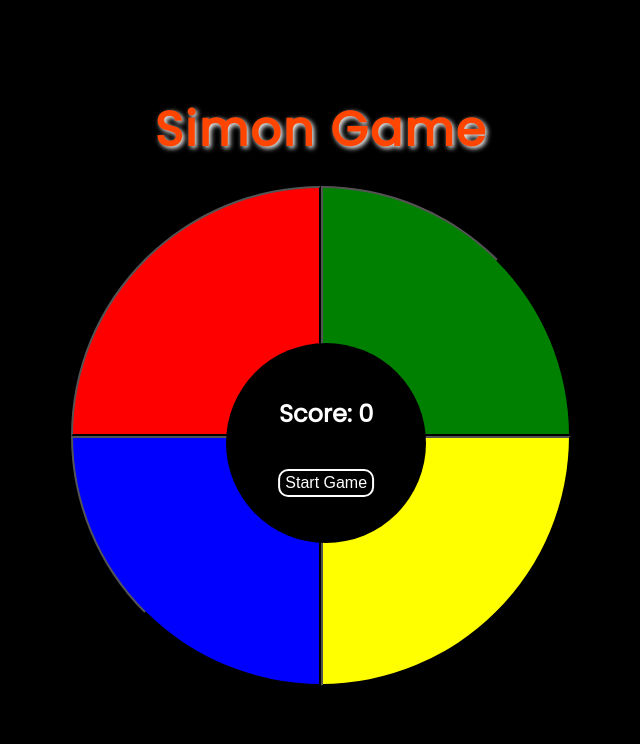
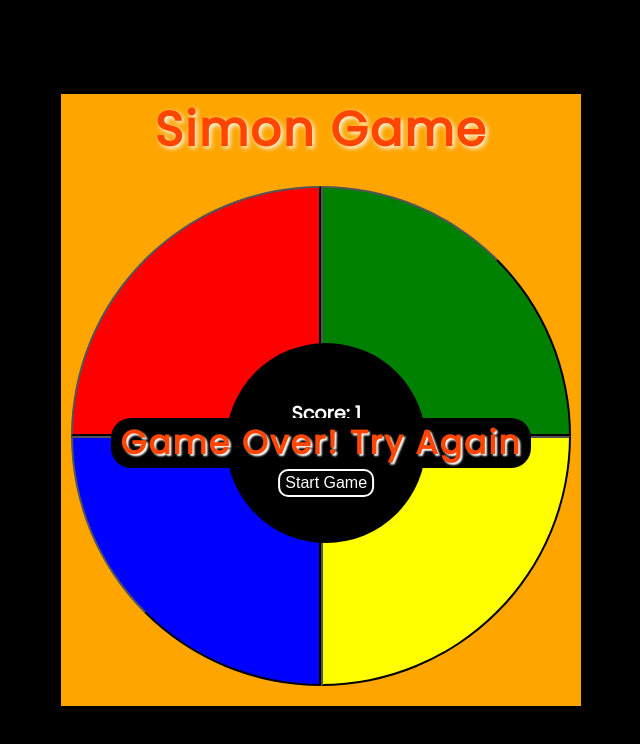
Before and after one commit to ronaldpannel/Simon-Game, a plain HTML site: page index.html in a window 1280 px wide. Both pictures are taken after a click on the button 765 px from the left and 311 px from the top of the page. Shown: the whole page, without its empty margins (319-959 px from the left). Drawn offline with Linux system fonts and the light colour scheme.

Commit message:
Add files via upload

```diff
--- a/index.html
+++ b/index.html
@@ -14,13 +14,16 @@
     <link rel="stylesheet" href="styles.css" />
   </head>
   <body>
-    <!-- <e -->
 
     <div class="container" id="container">
       <h1 class="title">Simon Game</h1>
 
+      <div class="gameOver" id="gameOver">
+        <h2>Game Over! Try Again</h2>
+      </div>
+
       <div class="center">
-        <h3 class="score">Score: <span id="scoreValue">0</span></h3>
+        <h3 class="score">Score: <span id="scoreValue">1</span></h3>
         <button class="startBtn" id="startBtn">Start Game</button>
       </div>
       <div class="btnContainer">
--- a/index.js
+++ b/index.js
@@ -1,4 +1,6 @@
 const container = document.getElementById("container");
+const score = document.getElementById("scoreValue");
+const gameOverDisplay = document.getElementById("gameOver");
 
 const redBtn = document.getElementById("red");
 const blueBtn = document.getElementById("blue");
@@ -8,7 +10,7 @@ const buttons = document.querySelectorAll(".btn");
 const startBtn = document.getElementById("startBtn");
 
 const redAudio = document.getElementById("redAudio");
-const blueBtnAudio = document.getElementById("blueAudio");
+const blueAudio = document.getElementById("blueAudio");
 const greenAudio = document.getElementById("greenAudio");
 const yellowAudio = document.getElementById("yellowAudio");
 const wrongAudio = document.getElementById("wrongAudio");
@@ -37,6 +39,7 @@ function playSimonSequence() {
 
 function highlightButton(color) {
   const button = document.getElementById(color);
+  playSound(color);
   if (button) {
     button.classList.add("active");
     setTimeout(() => {
@@ -48,8 +51,8 @@ function highlightButton(color) {
 function handleButtonClick(color) {
   userSequence.push(color);
   highlightButton(color);
-  if(highlightButton(color) === 'red'){
-    redAudio.play()
+  if (highlightButton(color) === "red") {
+    redAudio.play();
   }
 
   const isEqual = userSequence.every(
@@ -58,14 +61,17 @@ function handleButtonClick(color) {
   if (isEqual) {
     if (userSequence.length === round) {
       round++;
+      score.innerText = round;
       simonSequence.push(generateRandomColor());
       setTimeout(() => {
         playSimonSequence();
       }, 3000);
     }
   } else {
+    container.style.backgroundColor = "orange";
     wrongAudio.play();
     console.log("Game Over");
+    gameOverDisplay.classList.add("gameOverActive");
     resetGame();
   }
 }
@@ -74,8 +80,8 @@ function startGame() {
   simonSequence.push(generateRandomColor());
   playSimonSequence();
 }
- console.log("simon", simonSequence);
- console.log("user", userSequence);
+console.log("simon", simonSequence);
+console.log("user", userSequence);
 
 function resetGame() {
   simonSequence = [];
@@ -83,9 +89,23 @@ function resetGame() {
   round = 1;
   startGame();
 }
-startGame()
+
+function playSound(color) {
+  if (color === "red") {
+    redAudio.play();
+  }
+  if (color === "green") {
+    greenAudio.play();
+  }
+  if (color === "blue") {
+    blueAudio.play();
+  }
+  if (color === "yellow") {
+    yellowAudio.play();
+  }
+}
+startGame();
 
 startBtn.addEventListener("click", (e) => {
-  location.reload()
-;
+  location.reload();
 });
--- a/styles.css
+++ b/styles.css
@@ -6,6 +6,7 @@
 body {
   background-color: black;
   font-family: "Poppins", sans-serif;
+  overflow: none;
 }
 .container {
   width: 100%;
@@ -17,6 +18,21 @@ body {
   flex-direction: column;
   align-items: center;
   max-width: 520px;
+  overflow: none;
+}
+.gameOver {
+  display: none;
+  background-color: black;
+  padding: 0 10px;
+  border-radius: 20px;
+  position: absolute;
+  top: 53%;
+  color: orangered;
+  font-size: 22px;
+  letter-spacing: 2px;
+  font-weight: bold;
+  text-shadow: 2px 2px 2px white;
+  z-index: 50;
 }
 .title {
   color: orangered;
@@ -31,7 +47,7 @@ body {
   left: 50%;
   transform: translate(-50%, -50%);
   color: white;
-  font-size: 1.5rem;
+  font-size: 1.2rem;
   z-index: 20;
 }
 .startBtn {
@@ -62,6 +78,7 @@ body {
   flex-direction: column;
   align-items: center;
   justify-content: center;
+  overflow: none;
 }
 .btnDivs {
   display: flex;
@@ -72,21 +89,21 @@ body {
   width: 250px;
   border-top-left-radius: 100%;
   outline: none;
-   cursor: pointer;
+  cursor: pointer;
 }
 .greenBtn {
   background-color: green;
   height: 250px;
   width: 250px;
   border-top-right-radius: 100%;
-   cursor: pointer;
+  cursor: pointer;
 }
 .blueBtn {
   background-color: blue;
   height: 250px;
   width: 250px;
   border-bottom-left-radius: 100%;
-   cursor: pointer;
+  cursor: pointer;
 }
 .yellowBtn {
   background-color: yellow;
@@ -105,7 +122,22 @@ body {
   left: 51%;
   transform: translate(-50%, -50%);
 }
-.active{
+.active {
   background-color: rgba(255, 255, 255, 0.4);
-   border: white 5px solid;
+  border: white 5px solid;
 }
+.gameOverActive {
+  display: block;
+}
+/* @media (max-width: 400px) {
+  .container {
+    background-color: yellow;
+  }
+  .redBtn,
+  .yellowBtn,
+  .greenBtn,
+  .blueBtn {
+    height: 50px;
+    width: 50px;
+  }
+} */
```
